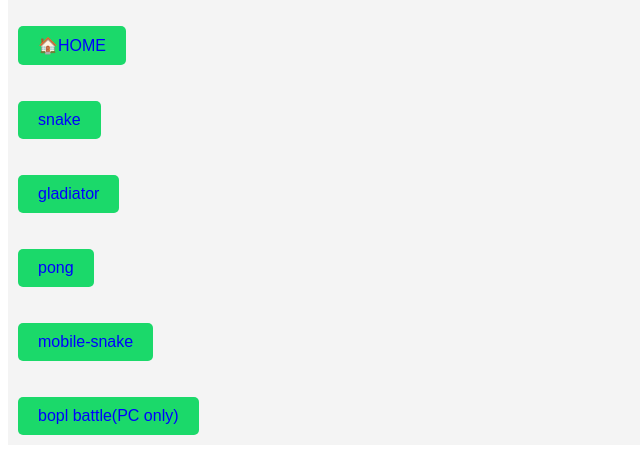
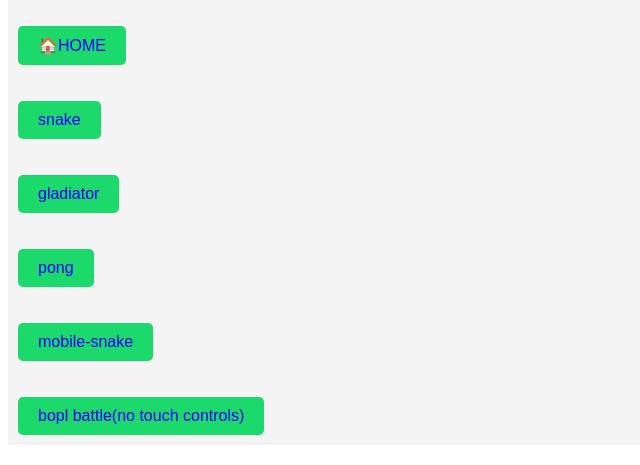
Before and after one commit to tcmods10/tcmods10.github.io, a plain HTML site: page games/index.html in a window 1280 px wide. Shown: the part 388-853 px from the top of the page, without its empty margins (0-640 px from the left). Drawn offline with Linux system fonts and the light colour scheme.

Commit message:
Update index.html

```diff
--- a/games/index.html
+++ b/games/index.html
@@ -30,7 +30,7 @@
         <br>
         <br>
         <br>
-        <a href="https://tcmods10.github.io/games/pygame/bopl" style="display: inline-block; padding: 10px 20px; background-color: #1BD96A; color: blue; text-decoration: none; border-radius: 5px; font-family: sans-serif;">bopl battle(PC only)</a>
+        <a href="https://tcmods10.github.io/games/pygame/bopl" style="display: inline-block; padding: 10px 20px; background-color: #1BD96A; color: blue; text-decoration: none; border-radius: 5px; font-family: sans-serif;">bopl battle(no touch controls)</a>
         <br>
     </div>
 
```
